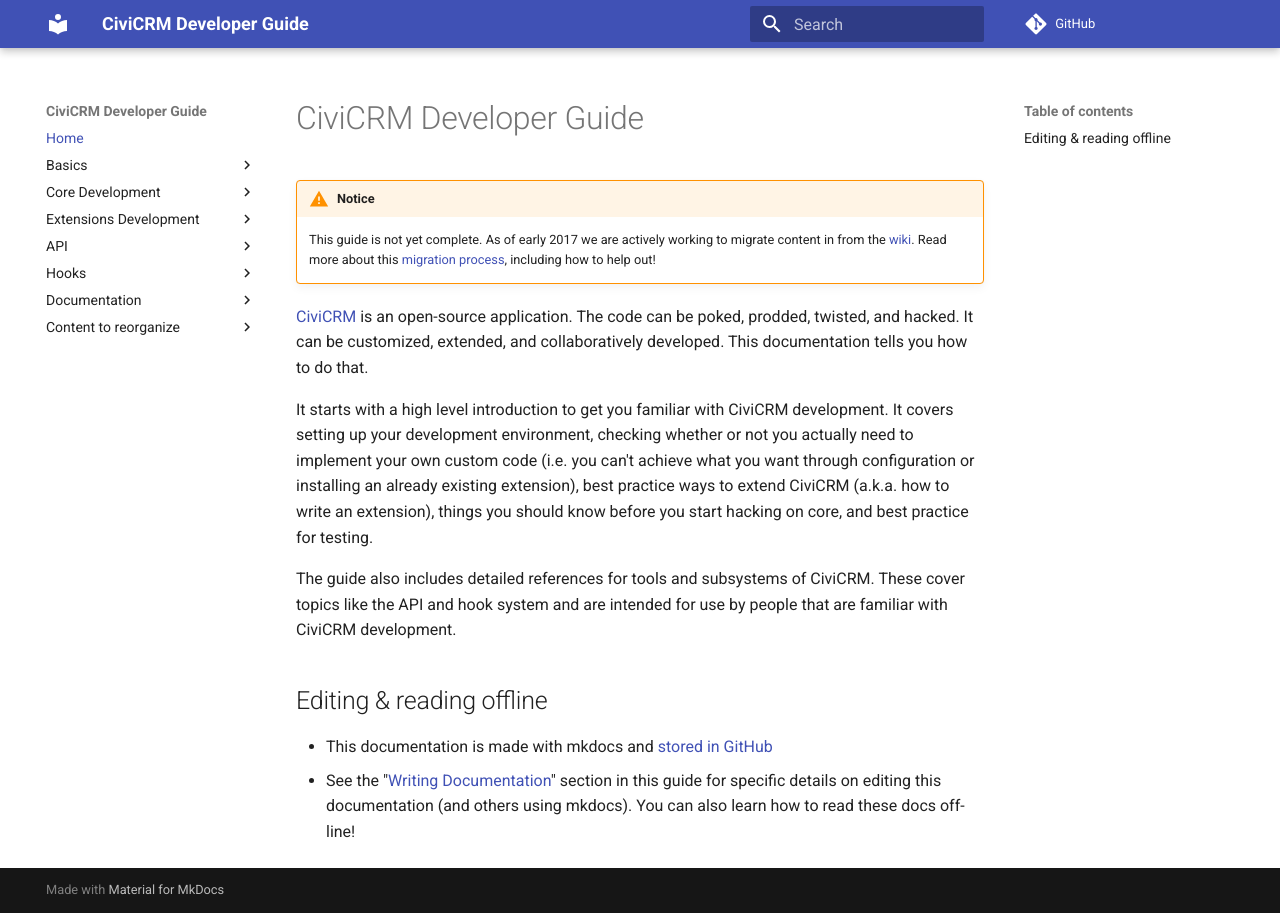
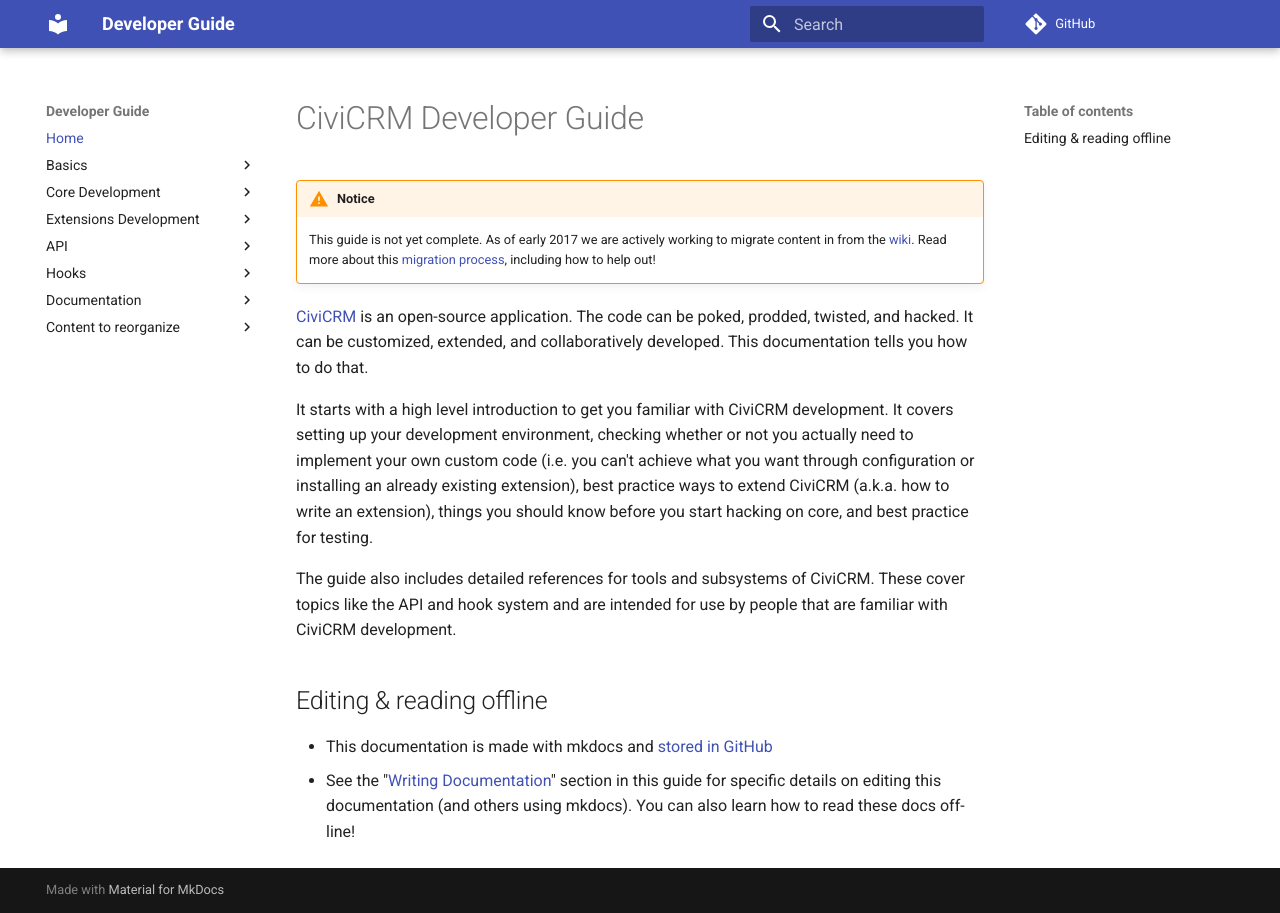
Before and after one commit to civicrm/civicrm-dev-docs, an MkDocs documentation site: the page built from docs/index.md, in a window 1280 px wide. Built offline with MkDocs 1.6.1 and Material for MkDocs 9.7.7, drawn with Linux system fonts in a browser that asks for light colours; comment, search, counter and statistics services are not loaded; old or Windows-style settings are respelled for this version of MkDocs.

Commit message:
Shortening site name to match other books

```diff
--- a/mkdocs.yml
+++ b/mkdocs.yml
@@ -1,4 +1,4 @@
-site_name: CiviCRM Developer Guide
+site_name: Developer Guide
 repo_url: https://github.com/civicrm/civicrm-dev-docs
 site_description: A guide for CiviCRM developers.
 site_author: The CiviCRM community
```
